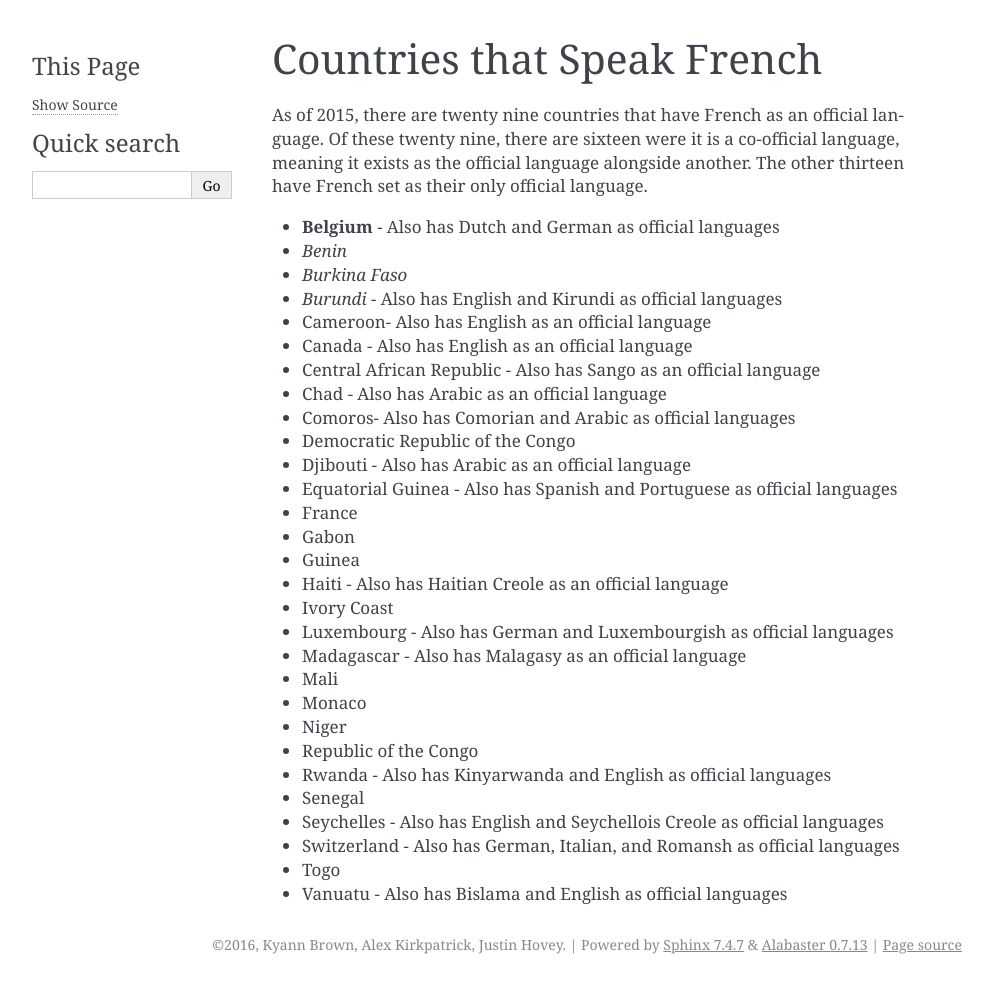
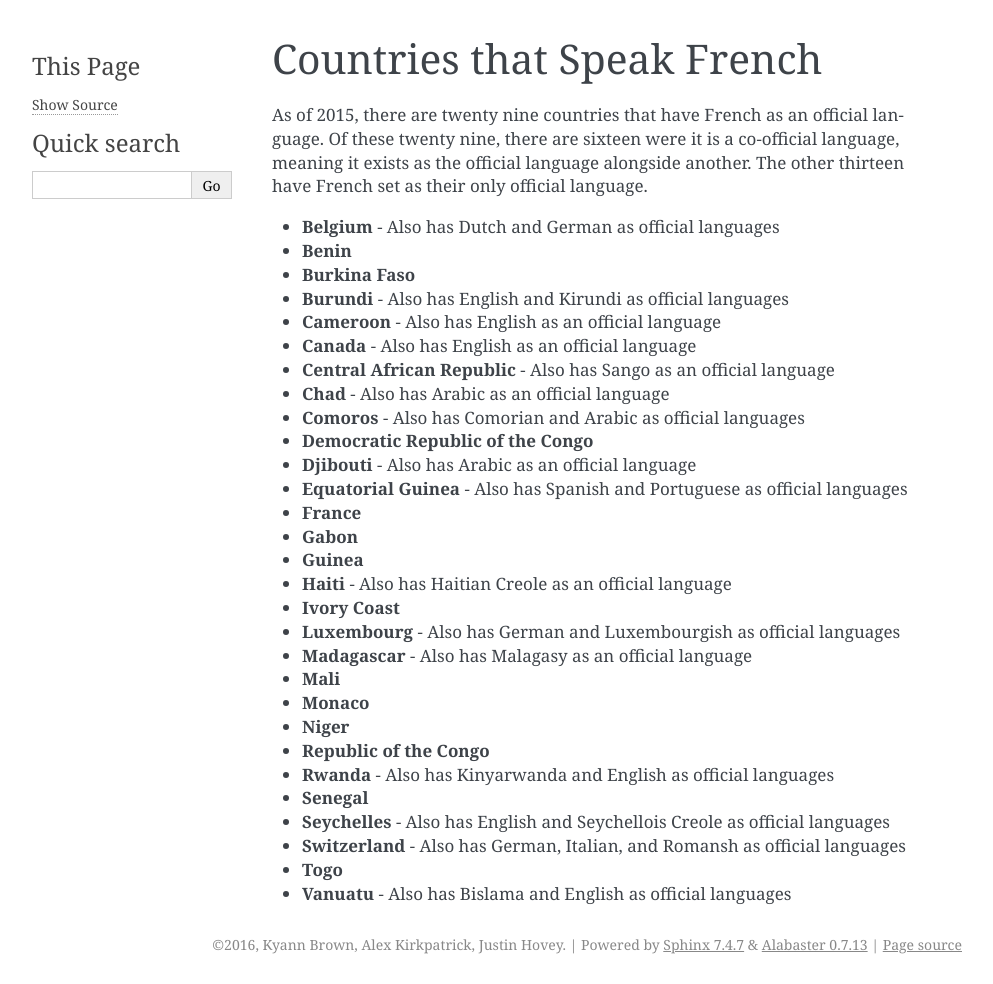
Before and after one commit to brownk96/french_101, a Sphinx documentation site: the page built from source/french_speaking_countries.rst, in a window 1280 px wide. Shown: the whole page, without its empty margins (148-1141 px from the left). Built offline with Sphinx 7.4.7, drawn with Linux system fonts in a browser that asks for light colours; pages that are not in the unit, such as notebooks, are missing from menus.

Commit message:
Finished bolding country names

```diff
--- a/source/french_speaking_countries.rst
+++ b/source/french_speaking_countries.rst
@@ -5,31 +5,31 @@ As of 2015, there are twenty nine countries that have French as an official lang
 
 
 * **Belgium** - Also has Dutch and German as official languages
-* *Benin*
-* *Burkina Faso*
-* *Burundi* - Also has English and Kirundi as official languages
-* Cameroon- Also has English as an official language
-* Canada - Also has English as an official language
-* Central African Republic - Also has Sango as an official language
-* Chad - Also has Arabic as an official language
-* Comoros- Also has Comorian and Arabic as official languages
-* Democratic Republic of the Congo
-* Djibouti - Also has Arabic as an official language
-* Equatorial Guinea - Also has Spanish and Portuguese as official languages
-* France
-* Gabon
-* Guinea
-* Haiti - Also has Haitian Creole as an official language
-* Ivory Coast
-* Luxembourg - Also has German and Luxembourgish as official languages
-* Madagascar - Also has Malagasy as an official language
-* Mali
-* Monaco
-* Niger
-* Republic of the Congo
-* Rwanda - Also has Kinyarwanda and English as official languages
-* Senegal
-* Seychelles - Also has English and Seychellois Creole as official languages
-* Switzerland - Also has German, Italian, and Romansh as official languages
-* Togo
-* Vanuatu - Also has Bislama and English as official languages
+* **Benin**
+* **Burkina Faso**
+* **Burundi** - Also has English and Kirundi as official languages
+* **Cameroon** - Also has English as an official language
+* **Canada** - Also has English as an official language
+* **Central African Republic** - Also has Sango as an official language
+* **Chad** - Also has Arabic as an official language
+* **Comoros** - Also has Comorian and Arabic as official languages
+* **Democratic Republic of the Congo**
+* **Djibouti** - Also has Arabic as an official language
+* **Equatorial Guinea** - Also has Spanish and Portuguese as official languages
+* **France**
+* **Gabon**
+* **Guinea**
+* **Haiti** - Also has Haitian Creole as an official language
+* **Ivory Coast**
+* **Luxembourg** - Also has German and Luxembourgish as official languages
+* **Madagascar** - Also has Malagasy as an official language
+* **Mali**
+* **Monaco**
+* **Niger**
+* **Republic of the Congo**
+* **Rwanda** - Also has Kinyarwanda and English as official languages
+* **Senegal**
+* **Seychelles** - Also has English and Seychellois Creole as official languages
+* **Switzerland** - Also has German, Italian, and Romansh as official languages
+* **Togo**
+* **Vanuatu** - Also has Bislama and English as official languages
```
